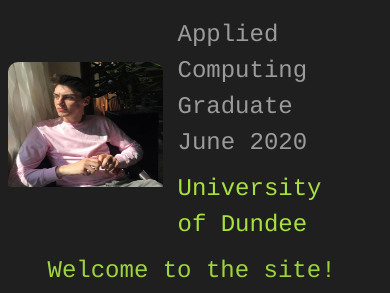
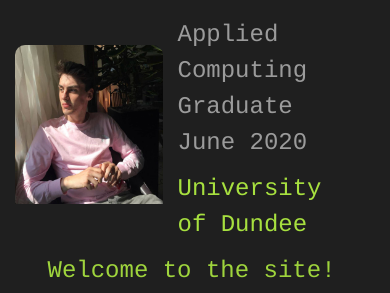
Before and after one commit to quinnlicious/CV-Site, a plain HTML site: page index.html in a window 390 px wide. Shown: the part 118-411 px from the top of the page. Drawn offline with nearby package versions, Linux system fonts and the light colour scheme.

Commit message:
Update styles.css

```diff
--- a/styles.css
+++ b/styles.css
@@ -322,8 +322,8 @@ img {
         display:block;
         padding-bottom: 10px;
         padding-right: 0px;
-        min-height:60%;
-        min-width:105%;
+        min-height:75%;
+        min-width:100%;
     }
 
 #cvImgcol{
```
